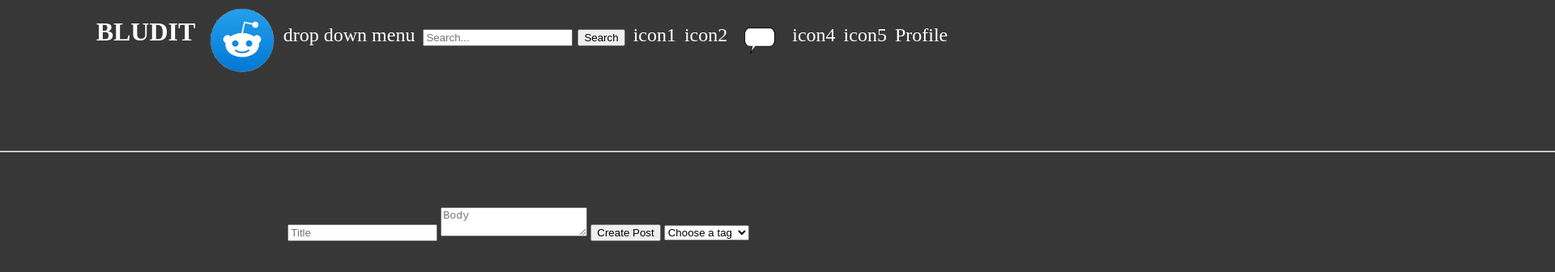
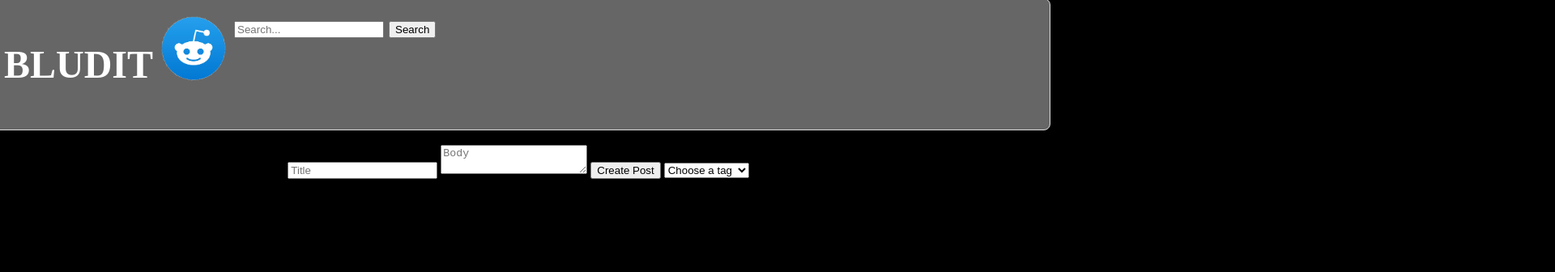
Before and after one commit to GabrielSeremet/reddituppgift, a plain HTML site: page Reddit/index.html in a window 1280 px wide. Shown: the top 336 px of the page at 81% size, 1920 px wide, since content can reach past the window. Drawn offline with Linux system fonts and the light colour scheme; no server answers.

Commit message:
Små fixes och utseende.

```diff
--- a/Reddit/index.html
+++ b/Reddit/index.html
@@ -9,39 +9,14 @@
 </head>
 
 <body>
-    <header>
-        <h1>BLUDIT</h1>
-        <img id="icon" src="images/AlienBlue_Icon.png" alt="icon" width="80" height="80">
-    </header>
-
     <navbar id="NavBar">
-        <ul>
-            <li>
-                <div> drop down menu </div>
-            </li>
+            <li> <h1>BLUDIT</h1> </li>
+            <li><img id="icon" src="images/AlienBlue_Icon.png" alt="icon" width="80" height="80"></li>
             <li>
                 <div class="search-bar">
                     <input type="text" id="search-input" placeholder="Search...">
                     <button type="button" id="search-button">Search</button>
                 </div>
-            </li>
-            <li>
-                <div>icon1</div>
-            </li>
-            <li>
-                <div>icon2</div>
-            </li>
-            <li>
-                <div><img id="chatbubble" src="images/bubble.png" alt="bubble"></div>
-            </li>
-            <li>
-                <div>icon4</div>
-            </li>
-            <li>
-                <div>icon5</div>
-            </li>
-            <li>
-                <div>Profile</div>
             </li>
         </ul>
     </navbar>
@@ -62,7 +37,6 @@
 
         </form>
     </div>
-    <hr id="divider">
     <main id="main-feed">
     </main>
 
--- a/Reddit/main.js
+++ b/Reddit/main.js
@@ -1,7 +1,6 @@
 document.addEventListener('DOMContentLoaded', () => {
   document.getElementById('create-post-button').addEventListener('click', createPost);
 
-  // Load existing posts from local storage
   const existingPosts = getPostsFromLocalStorage();
   if (existingPosts) {
     existingPosts.forEach(post => renderPost(post));
@@ -34,11 +33,11 @@ function createPost() {
 
     titleInput.value = '';
     bodyInput.value = '';
-    tagSelect.value = 'Choose a tag';
+    tagSelect.value = 'No tag';
 
     savePostToLocalStorage(newPost);
   } else {
-    alert('Please enter both title, tag, and body.');
+    alert('Please enter both title and body.');
   }
 }
 
--- a/Reddit/styles.css
+++ b/Reddit/styles.css
@@ -1,13 +1,6 @@
 body {
     background-color: rgb(56, 55, 55);
     color: white;
-}
-
-#icon {
-   position: relative;
-   left: 140px;
-   top: -70px;
-
 }
 
 li {
@@ -23,20 +16,6 @@ li {
     right: -100px;
 
 }
-
-#divider {
-    position: relative;
-    top: -120px;
-    left: -10px;
-    width: 2500px;
-}
-
-#chatbubble{
-    position: relative;
-    width: 60px;
-    height: 60px;
-    top: -10px;
-    }
 
 #create-post1{
     position: relative;
@@ -64,6 +43,7 @@ body {
     justify-content: center;
     height: -300px;
     margin: 0;
+    background-color: black;
 }
 
   .post-container {
@@ -71,7 +51,23 @@ body {
     border-radius: 8px;
     padding: 16px;
     margin: 8px;
-    max-width: 600px;
+    max-width: 1000px;
     width: 100%;
     box-shadow: 0 0 8px rgba(0, 0, 0, 0.1);
+    background-color: rgb(102, 102, 102);
 }
+
+#NavBar  {
+    border: 1px solid #ddd;
+    border-radius: 8px;
+    padding: 16px;
+    margin: 8px;
+    max-width: 2000px;
+    width: 100%;
+    box-shadow: 0 0 8px rgba(0, 0, 0, 0.1);
+    background-color: rgb(102, 102, 102);
+    left: 0px;
+    top: -10px;
+    align-items: center;
+    justify-content: center;
+}
```
